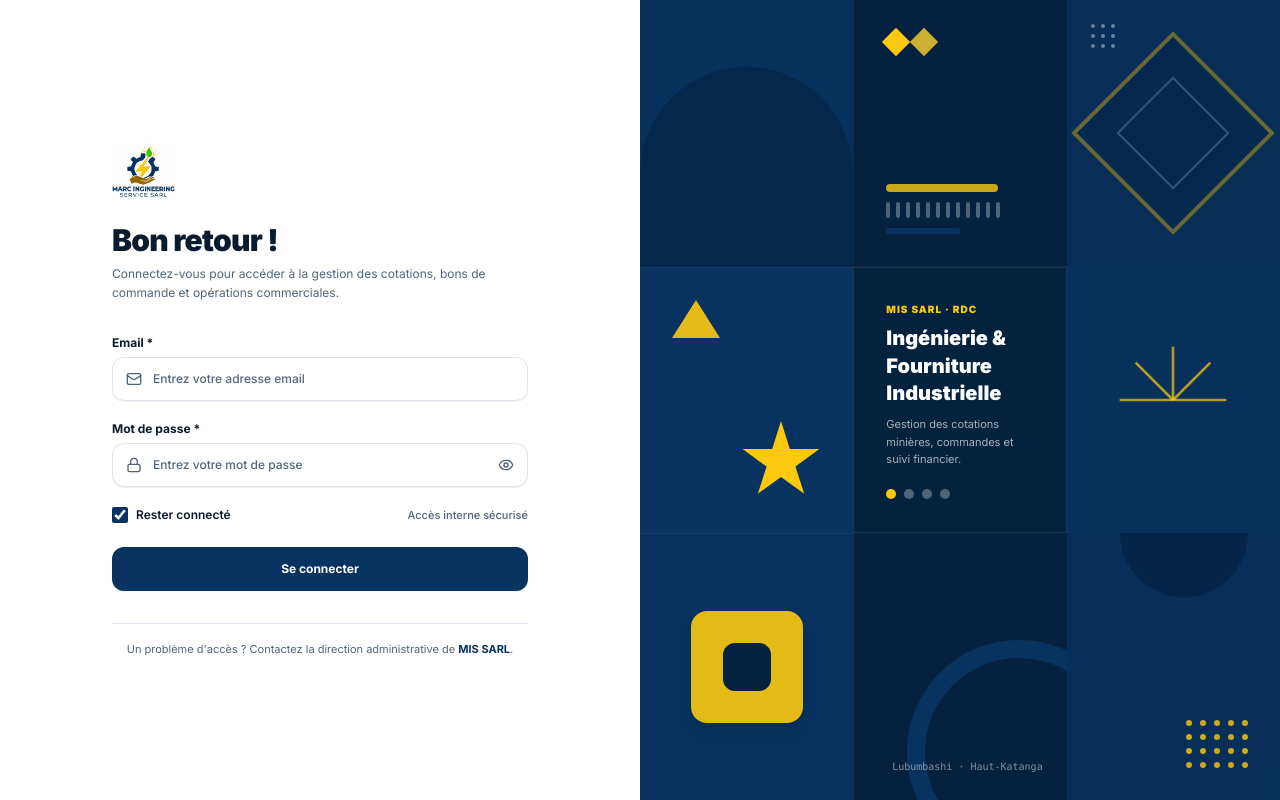
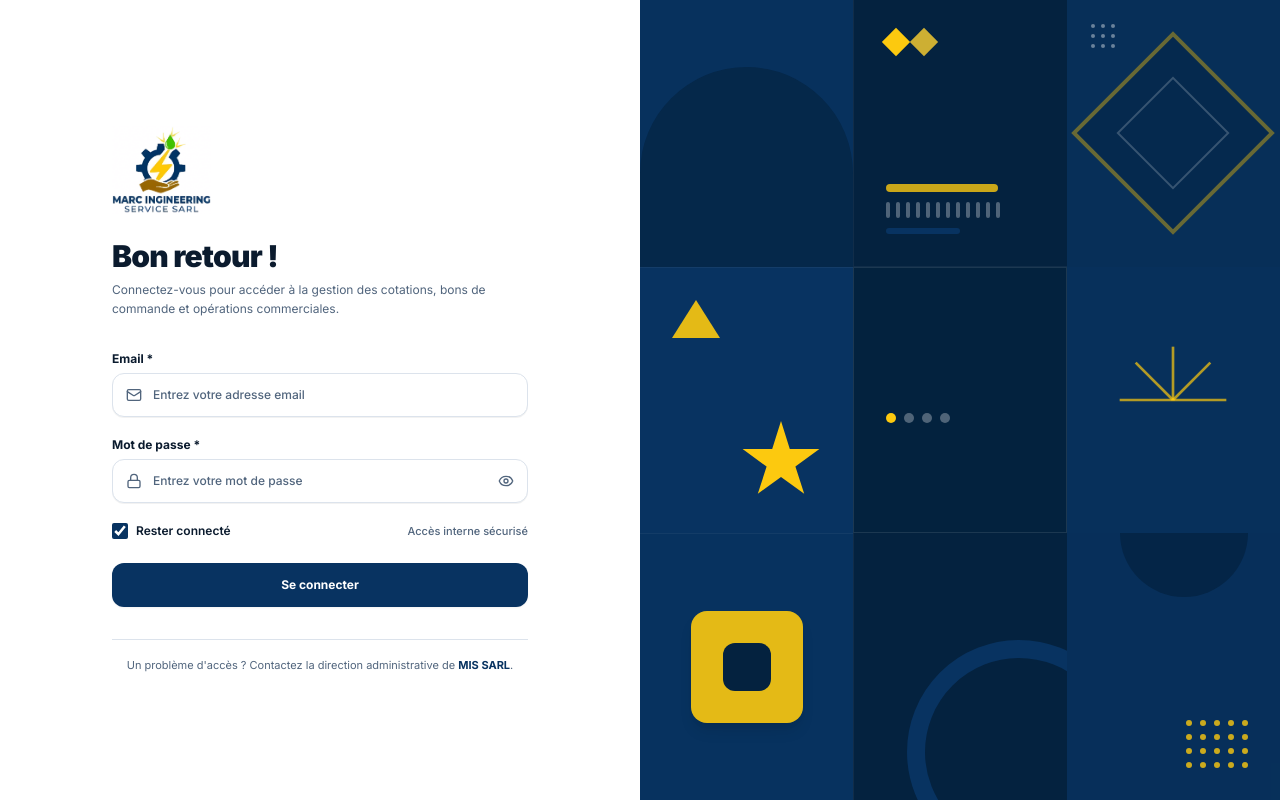
Before and after one commit to freddymk313/missarl, a Next.js app: page /login in a window 1280 px wide. Built offline with nearby package versions, Linux system fonts and the light colour scheme; no server answers.

Commit message:
redesigned login v2

```diff
--- a/app/(auth)/login/page.tsx
+++ b/app/(auth)/login/page.tsx
@@ -31,7 +31,7 @@ export default function LoginPage() {
                 width={1200}
                 height={400}
                 priority
-                className="h-14 w-auto object-contain"
+                className="h-18 sm:h-22 w-auto object-contain"
               />
             </div>
 
@@ -219,13 +219,13 @@ export default function LoginPage() {
         {/* Bloc 5 : Centre identitaire MIS SARL */}
         <div className="relative bg-navy-dark/95 p-8 flex flex-col justify-center items-start border border-white/10">
           <span className="text-[10px] font-black uppercase tracking-widest text-accent mb-2">
-            MIS SARL · RDC
+            {/* MIS SARL · RDC */}
           </span>
           <h2 className="text-lg xl:text-xl font-black text-white leading-snug">
-            Ingénierie &amp; Fourniture Industrielle
+            {/* Ingénierie &amp; Fourniture Industrielle */}
           </h2>
           <p className="text-[11px] text-white/65 mt-2 leading-relaxed">
-            Gestion des cotations minières, commandes et suivi financier.
+            {/* Gestion des cotations minières, commandes et suivi financier. */}
           </p>
           <div className="flex gap-2 mt-5">
             <span className="size-2.5 rounded-full bg-accent" />
@@ -263,7 +263,7 @@ export default function LoginPage() {
           <div className="absolute -bottom-16 -right-16 size-56 rounded-full border-[18px] border-primary" />
           <div className="relative z-10 text-right">
             <p className="text-[10px] font-mono text-white/50">
-              Lubumbashi · Haut-Katanga
+              {/* Lubumbashi · Haut-Katanga */}
             </p>
           </div>
         </div>
--- a/components/dashboard/quotation-wizard.tsx
+++ b/components/dashboard/quotation-wizard.tsx
@@ -1477,7 +1477,7 @@ export function QuotationWizard({
         </div>
 
         {/* Right Column (4 cols): Sticky Financial Recap */}
-        <div className="lg:col-span-4 lg:sticky lg:top-4 self-start">
+        <div className="lg:col-span-4 lg:sticky lg:-top-2.5 self-start">
           <div className="rounded-2xl border border-border bg-card p-6 shadow-xs space-y-5 max-h-[calc(100dvh-5rem)] overflow-y-auto">
             <h3 className="text-sm font-black text-primary flex items-center gap-2 pb-3 border-b border-border">
               <span className="flex size-6 items-center justify-center rounded-full bg-primary text-primary-foreground text-xs font-bold">
```
